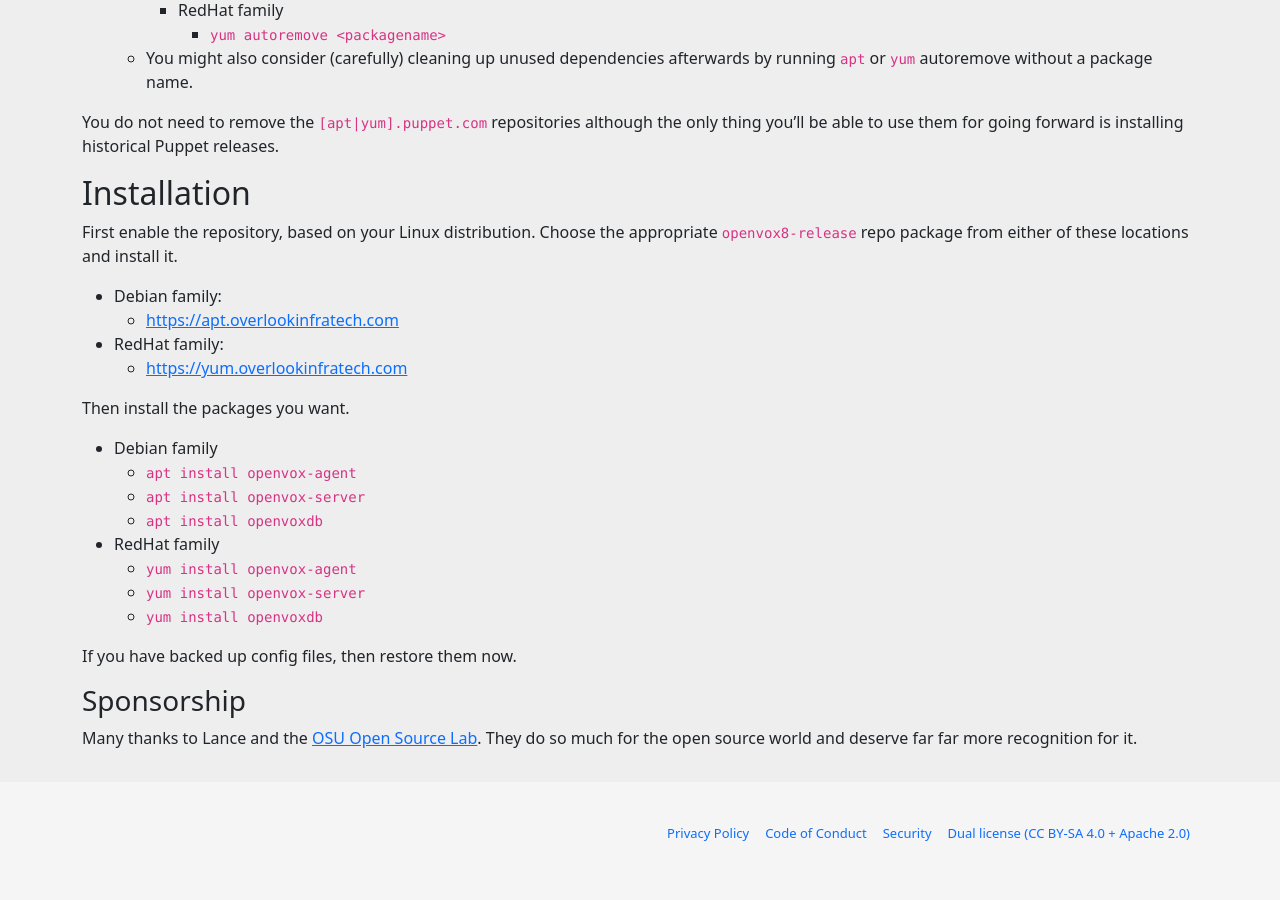
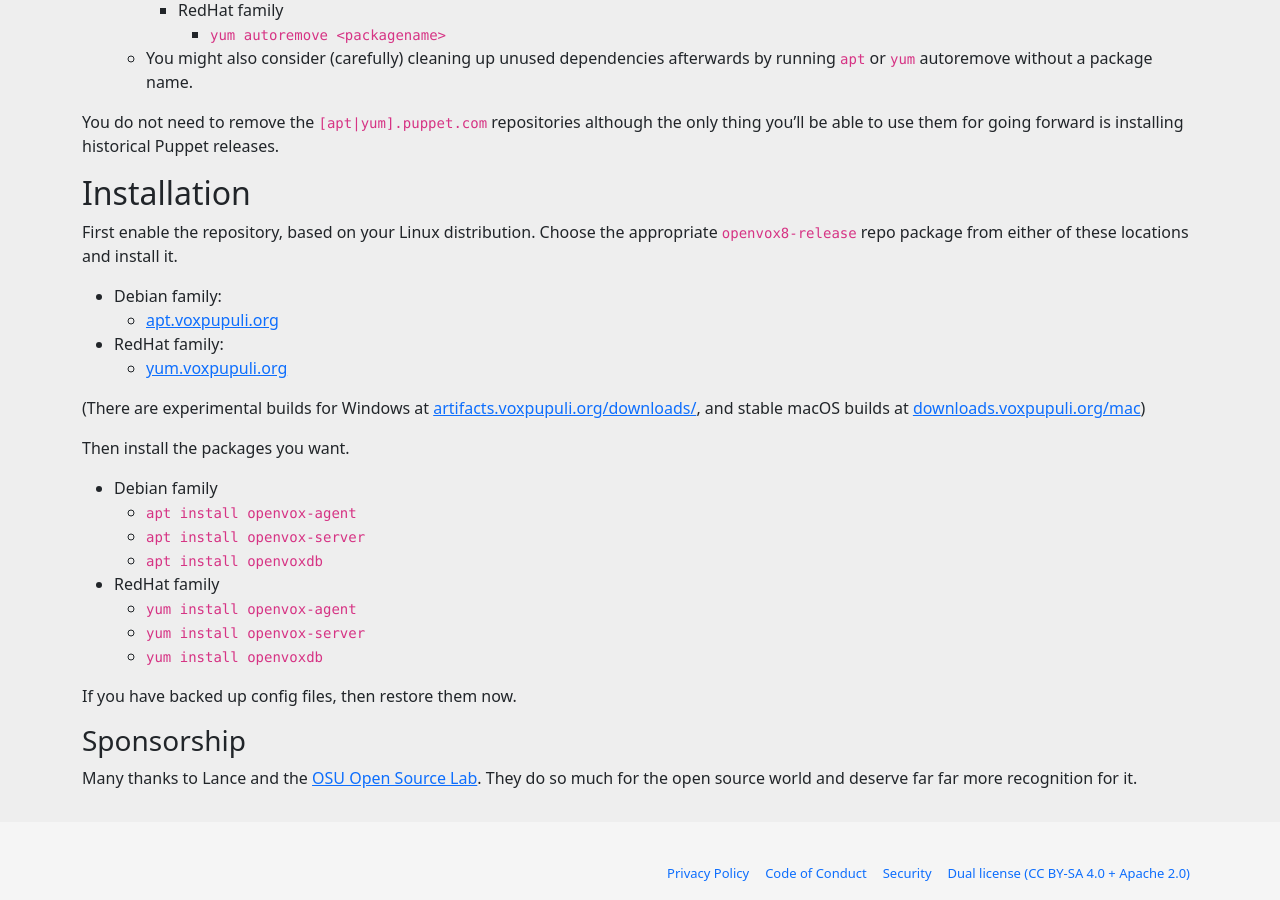
Before and after one commit to voxpupuli/voxpupuli.github.io, a Jekyll site: the page built from openvox/install.md, in a window 1280 px wide and 900 px high, scrolled down 733 px. Built offline with Jekyll 4.4.1, drawn with Linux system fonts in a browser that asks for light colours; nearby versions of some CDN libraries; before the commit the page ends 1593 px from its top, so only the background shows below that.

Commit message:
OpenVox: Mention macOS/Windows builds, point to new mirror

```diff
--- a/openvox/install.md
+++ b/openvox/install.md
@@ -38,9 +38,11 @@
 Choose the appropriate `openvox8-release` repo package from either of these locations and install it.
 
 * Debian family:
-  * [https://apt.overlookinfratech.com](https://apt.overlookinfratech.com)
+  * [apt.voxpupuli.org](https://apt.voxpupuli.org/)
 * RedHat family:
-  * [https://yum.overlookinfratech.com](https://yum.overlookinfratech.com)
+  * [yum.voxpupuli.org](https://yum.voxpupuli.org/)
+
+(There are experimental builds for Windows at [artifacts.voxpupuli.org/downloads/](https://artifacts.voxpupuli.org/downloads/), and stable macOS builds at [downloads.voxpupuli.org/mac](https://downloads.voxpupuli.org/mac/))
 
 Then install the packages you want.
 
```
